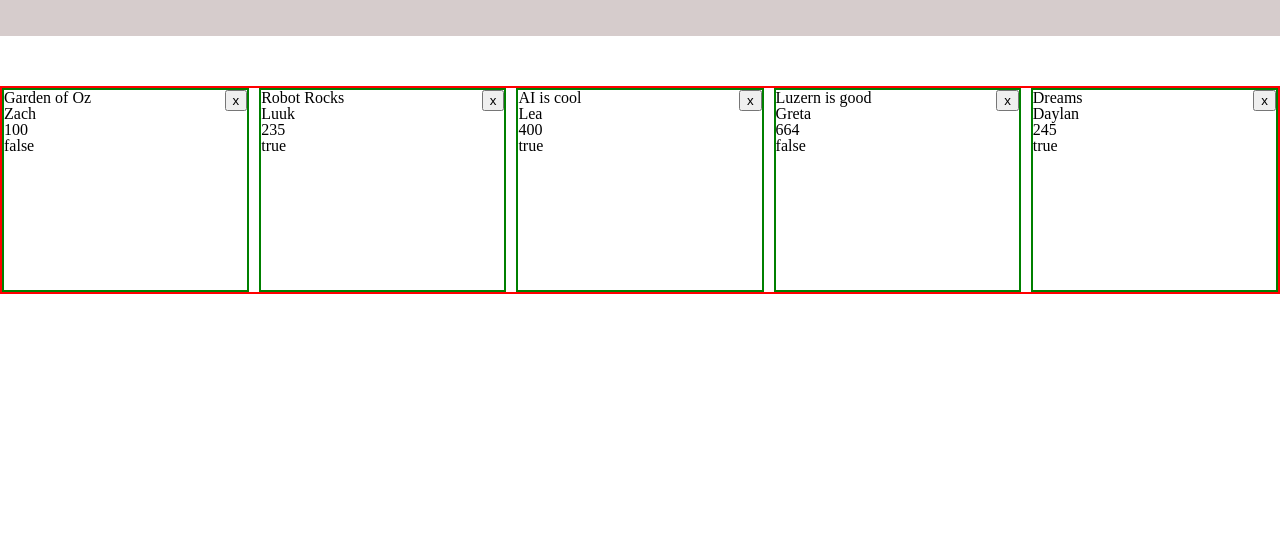
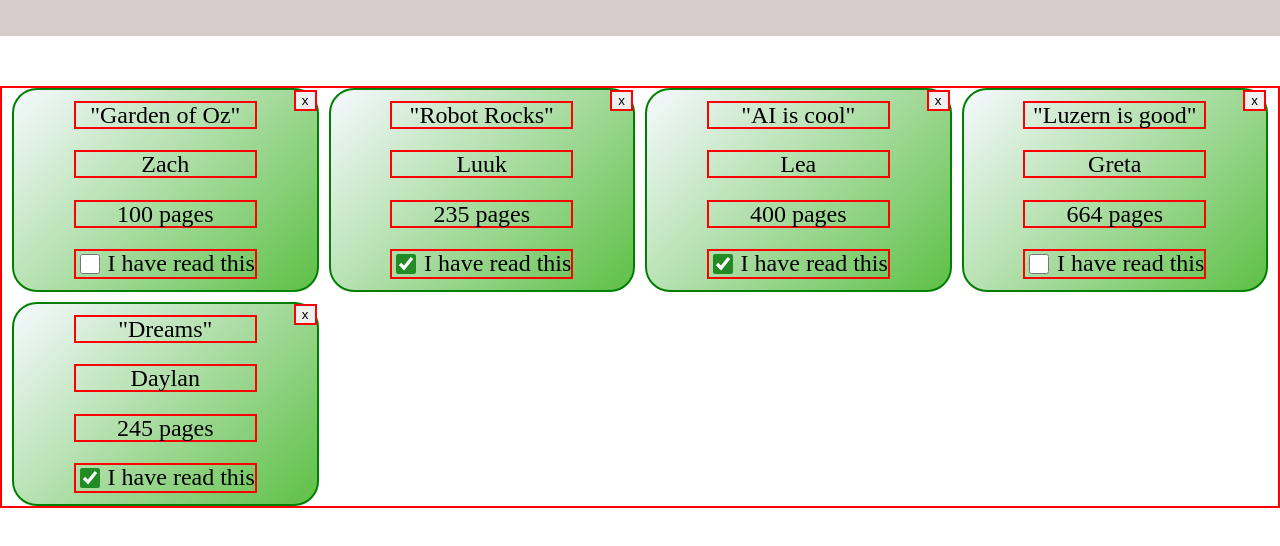
Before and after one commit to ZachLee12/My-Library-App, a plain HTML site: page index.html in a window 1280 px wide. Shown: the part 64-610 px from the top of the page. Drawn offline with Linux system fonts and the light colour scheme.

Commit message:
Add toggle-read-btn

```diff
--- a/script.js
+++ b/script.js
@@ -54,21 +54,32 @@ function deleteBookFromLibrary(library, id) {
 let bookDisplay = document.querySelector(".books")
 function displayBook(book) {
     let bookName = document.createElement("p");
-    bookName.innerText = book.name;
+    bookName.innerText = `"${book.name}"`;
     let bookAuthor = document.createElement("p");
     bookAuthor.innerText = book.author;
     let bookPages = document.createElement("p");
-    bookPages.innerText = book.pages;
-    let bookRead = document.createElement("p");
-    bookRead = book.readFinished;
+    bookPages.innerText = book.pages + ' pages';
     let removeBtn = document.createElement("button")
     removeBtn.innerText = "x"
     removeBtn.classList.add("remove-btn");
     addRemoveFunction(removeBtn)
+
+    let toggleBtnContainer = document.createElement("div")
+    toggleBtnContainer.classList.add("toggle-btn-container")
+    let toggleReadBtn = document.createElement("input")
+    toggleReadBtn.type = "checkbox"
+    toggleReadBtn.id = `toggle-read-${book.id}`
+    let toggleReadLabel = document.createElement("label")
+    toggleReadLabel.innerText = "I have read this"
+    toggleReadLabel.htmlFor = `toggle-read-${book.id}`
+    toggleReadLabel.innerHTML = "I have read this"
+    book.readFinished ? toggleReadBtn.checked = true : toggleReadBtn.checked = false;
+    toggleBtnContainer.append(toggleReadBtn,toggleReadLabel)
+
     let bookDiv = document.createElement("div");
     bookDiv.classList.add("book")
     bookDiv.id = book.id; //add bookId to element
-    bookDiv.append(bookName, bookAuthor, bookPages, bookRead, removeBtn)
+    bookDiv.append(bookName, bookAuthor, bookPages, removeBtn, toggleBtnContainer)
     bookDisplay.append(bookDiv)
 }
 myLibrary.forEach((book) => void displayBook(book))
--- a/styles.css
+++ b/styles.css
@@ -17,16 +17,45 @@
     margin-top: 50px;
     border: 2px solid red;
     grid-template-rows: 1fr;
-    grid-template-columns: repeat(auto-fit, minmax(100px, 1fr));
+    grid-template-columns: repeat(auto-fit, minmax(300px, 1fr));
     height: 100%;
-    column-gap: 10px;
+    padding-left: 10px;
+    padding-right: 10px;
+    gap: 10px;
 }
 
 .books .book {
     border: 2px solid green;
     position: relative;
     height: 200px;
+    background-image: linear-gradient(-45deg, rgb(94, 192, 70), rgb(246, 249, 255));
+    border-radius: 25px;
+    display: grid;
+    justify-content: center;
+    align-items: center;
+    /*this helps centering the texts*/
+}
 
+.book p {
+    text-align: center;
+    font-size: 1.5em;
+}
+
+.book .toggle-btn-container {
+    display: flex;
+    justify-content: center;
+    font-size: 1.5em;
+    gap: 5px;
+}
+
+.toggle-btn-container input[type="checkbox"]{
+    accent-color: rgb(35, 139, 35);
+    width: 20px;
+    height: 20px;
+}
+
+.book>* {
+    border: 2px solid red;
 }
 
 .book .remove-btn {
```
